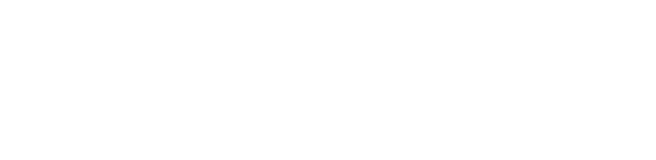
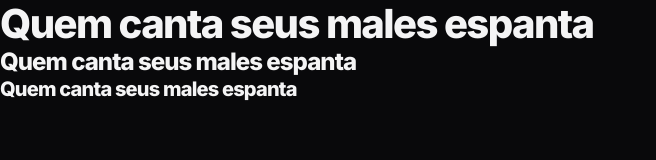
Before and after one commit to SrBaez22/zingein, a plain HTML site: page index.html in a window 1280 px wide. Shown: the whole page, without its empty margins (0-656 px from the left). Drawn offline with Linux system fonts and the light colour scheme.

Commit message:
Definindo variáveis css

```diff
--- a/index.html
+++ b/index.html
@@ -1,11 +1,23 @@
 <!DOCTYPE html>
 <html lang="pt-br">
 <head>
+  <link rel="preconnect" href="https://fonts.googleapis.com">
+  <link rel="preconnect" href="https://fonts.gstatic.com" crossorigin>
   <meta charset="UTF-8">
   <meta name="viewport" content="width=device-width, initial-scale=1.0">
+
+  <link rel="stylesheet" href="styles/index.css">
+
+
+  <link href="https://fonts.googleapis.com/css2?family=Inter:ital,opsz,wght@0,14..32,100..900;1,14..32,100..900&display=swap" rel="stylesheet">
+
   <title>Zingen karaokê</title>
 </head>
 <body>
 
+  <h1>Quem canta seus males espanta</h1>
+  <h2>Quem canta seus males espanta</h2>
+  <h3>Quem canta seus males espanta</h3>
+
 </body>
 </html>
--- a/styles/global.css
+++ b/styles/global.css
@@ -0,0 +1,82 @@
+*,
+*::before,
+*::after {
+  box-sizing: border-box;
+}
+
+* {
+  margin: 0;
+  padding: 0;
+  font: inherit;
+
+  -webkit-font-smoothing: antialiased;
+  -moz-osx-font-smoothing:grayscale;
+}
+
+:root{
+   --bg-color:#09090b;
+   --surface-color:#18181B;
+   --stroke-color: #27272A;
+   --text-color-secondary: #A1A1AA;
+   --text-color-primary:#F4F4F5;
+   --brand-color-primary:#F7B733;
+   --brand-color-secondary:#FC4A1A;
+
+   --ff-sans:'Inter', system-ui, sans-serif;
+   --fw-base:400;
+   --fw-md:500;
+   --fw-bold: 800;
+
+   --fs-sm:0.875rem;
+   --fs-base:1rem;
+   --fs-lg:1.25rem;
+   --fs-xl:1.5rem;
+   --fs-2xl:2.5rem;
+}
+
+html{
+  font-family: var(--ff-sans);
+  font-weight: var(--fw-base);
+  font-size: var(--fw-base);
+  line-height: 1.6;
+  color: var(--text-color-primary);
+}
+
+body{
+  background-color: var(--bg-color);
+}
+
+h1, h2, h3{
+  line-height: 1.2;
+  color: var(--text-color-primary);
+  font-weight: var(--fw-bold);
+  letter-spacing: -0.04em;
+}
+h1{
+  font-size: var(--fs-2xl);
+}
+
+h2{
+  font-size: var(--fs-xl)
+}
+
+h3{
+  font-size: var(--fs-lg);
+}
+
+a{
+  text-decoration: none;
+  color: inherit;
+}
+
+ul[role="list"]{
+  list-style: none;
+}
+
+@midia (width >= 80em){
+  :root{
+    --fs-lg:2rem;
+    --fs-xl:13rem;
+    --fs-2xl:4rem;
+  }
+}
```
